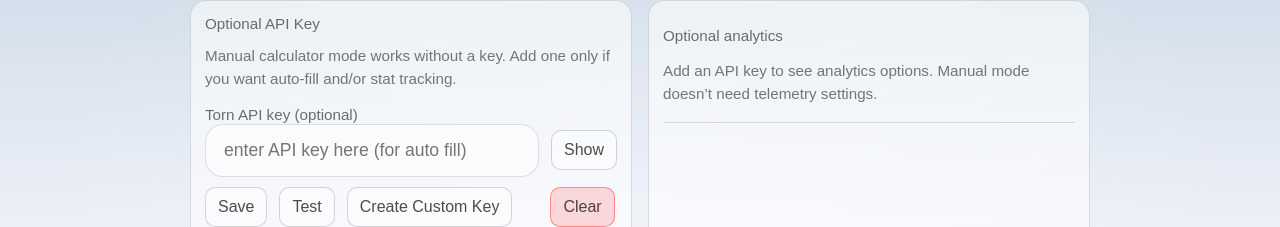
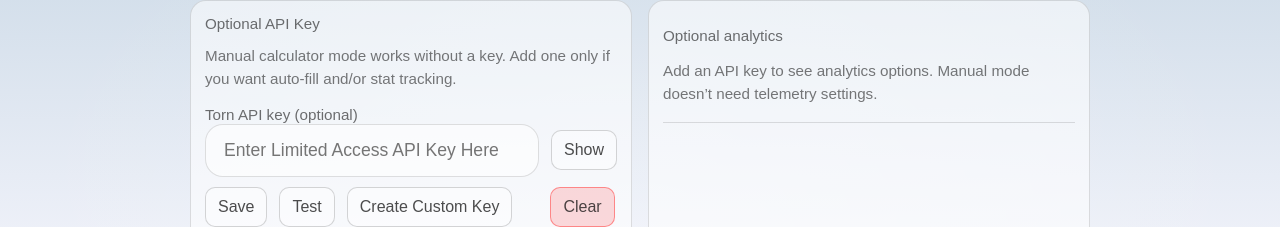
Before and after one commit to EevieTheFox/Torn-Gainz-Web-App, a SvelteKit app: page / in a window 1280 px wide. Shown: the part 172-399 px from the top of the page. Built offline with nearby package versions, Linux system fonts and the light colour scheme.

Commit message:
apdated fill field verbiage

```diff
--- a/src/routes/+page.svelte
+++ b/src/routes/+page.svelte
@@ -170,7 +170,7 @@
                             id="apiKey"
                             type={showApiKey ? "text" : "password"}
                             bind:value={apiKeyInput}
-                            placeholder="enter API key here (for auto fill)"
+                            placeholder="Enter Limited Access API Key Here"
                             autocomplete="off"
                             spellcheck="false"
                             inputmode="text"
```
